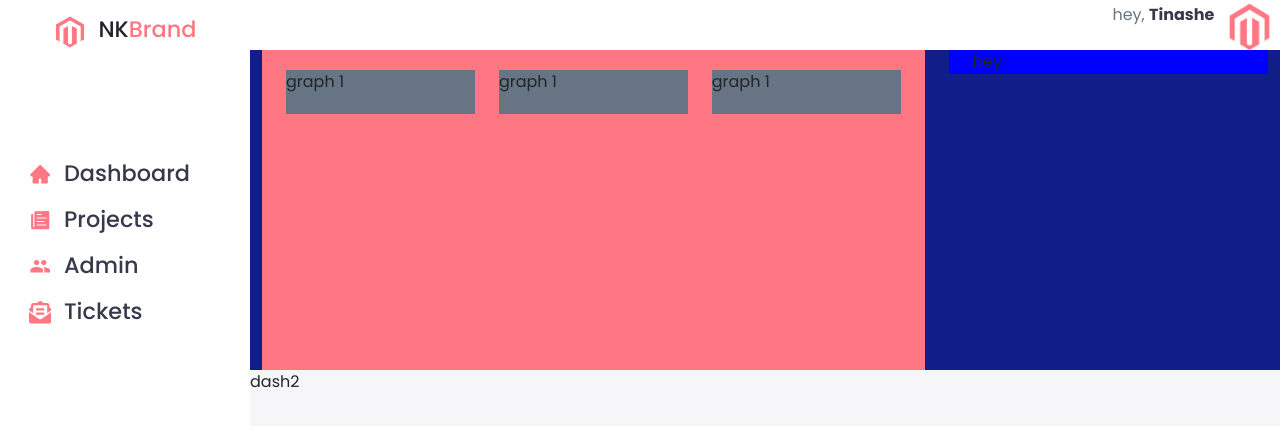
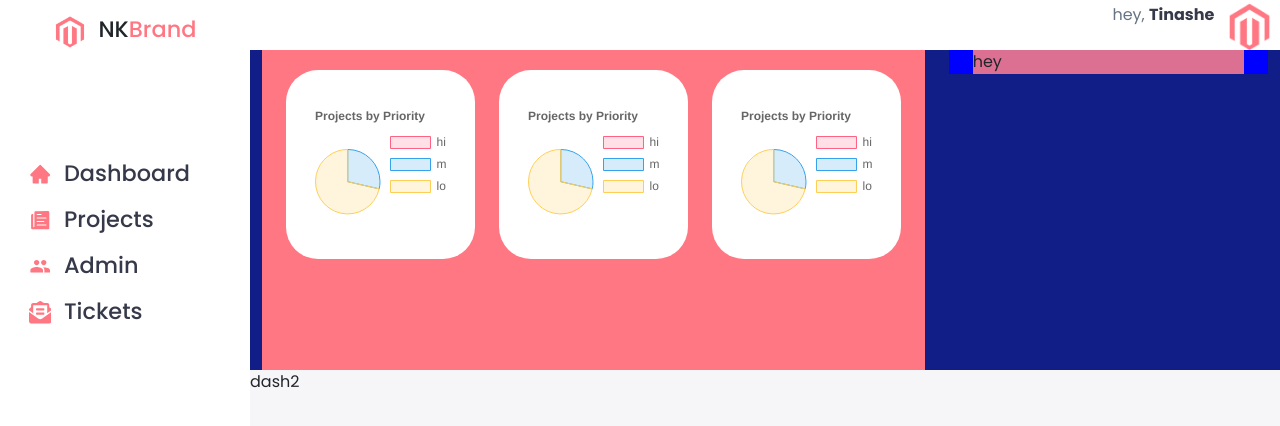
Before and after one commit to brocode19/bugtracker, a React (Create React App) app: page / in a window 1280 px wide. Shown: the top 426 px of the page. Built offline with nearby package versions, Linux system fonts and the light colour scheme.

Commit message:
added graphs

```diff
--- a/src/App.css
+++ b/src/App.css
@@ -238,8 +238,11 @@ aside .sidebar{
 
 .graph{
   height: 100%;
-  background-color: #677483;
+  width: 100%;
   margin-top: 20px;
+  background-color: white;
+  border-radius: var(--card-border-radius);
+  padding: var(--card-padding);
 }
 
 .line-graph-container{
--- a/src/components/pages/Dashboard.js
+++ b/src/components/pages/Dashboard.js
@@ -1,33 +1,85 @@
-import React from 'react'
+import React, { useState } from 'react'
 import { Col, Container, Row } from 'react-bootstrap'
 import 'chart.js/auto'
+import { Pie } from 'react-chartjs-2';
 
 
 
 function Dashboard() {
+  const [projects, setProjects] = useState([]);
+
+  const priorityProjectsAmount = projects.filter(project => project.priority === 'high').length
+
+
+
+  const [priorityData, setPriorityData] = useState({
+    labels: ['high', 'medium', 'low'],
+    datasets: [
+      {
+        label: '# of Votes',
+        data: [priorityProjectsAmount, 2, 5],
+        backgroundColor: [
+
+          // 'red',
+          // 'blue',
+          // '#41f1b6'
+          'rgba(255, 99, 132, 0.2)',
+          'rgba(54, 162, 235, 0.2)',
+          'rgba(255, 206, 86, 0.2)',
+
+        ],
+        borderColor: [
+          'rgba(255, 99, 132, 1)',
+          'rgba(54, 162, 235, 1)',
+          'rgba(255, 206, 86, 1)',
+        ],
+        borderWidth: 1,
+      },
+    ],
+  });
+
+  const projectPriorityOptions = {
+
+    // maintainAspectRatio: false,
+      responsive: true,
+      plugins: {
+        legend: {
+          position: 'right',
+        },
+        title: {
+          display: true,
+          text: 'Projects by Priority',
+          align: 'start'
+        },
+      },
+    };
   return (
     <div className='pages'>
 
-      <Container>
+      <Container fluid>
         <Row className='graph-content'>
           <Col sm={12} lg={8}>
-            <div className='graphs container'>
-              <div className='row '>
+            <div className='graphs container-fluid'>
+              <div className='row align-items-center '>
                 <div className='col-4'>
-                  <div className='graph'>graph 1</div>
+                  <div className='graph'>
+                    <Pie data={priorityData} options={projectPriorityOptions}></Pie>
+                  </div>
                 </div>
                 <div className='col-4'>
-                <div className='graph'>graph 1</div>
+                <div className='graph'>                    <Pie data={priorityData} options={projectPriorityOptions}></Pie></div>
                 </div>
                 <div className='col-4'>
-                <div className='graph'>graph 1</div>
+                <div className='graph'>
+                <Pie data={priorityData} options={projectPriorityOptions}></Pie>
+                </div>
                 </div>
               </div>
             </div>
           </Col>
           <Col sm={12} lg={4}>
             <div className='line-graph-container container'>
-              <div className='ine-graph'>hey</div>
+              <div className='line-graph'>hey</div>
 
             </div>
           </Col>
```
